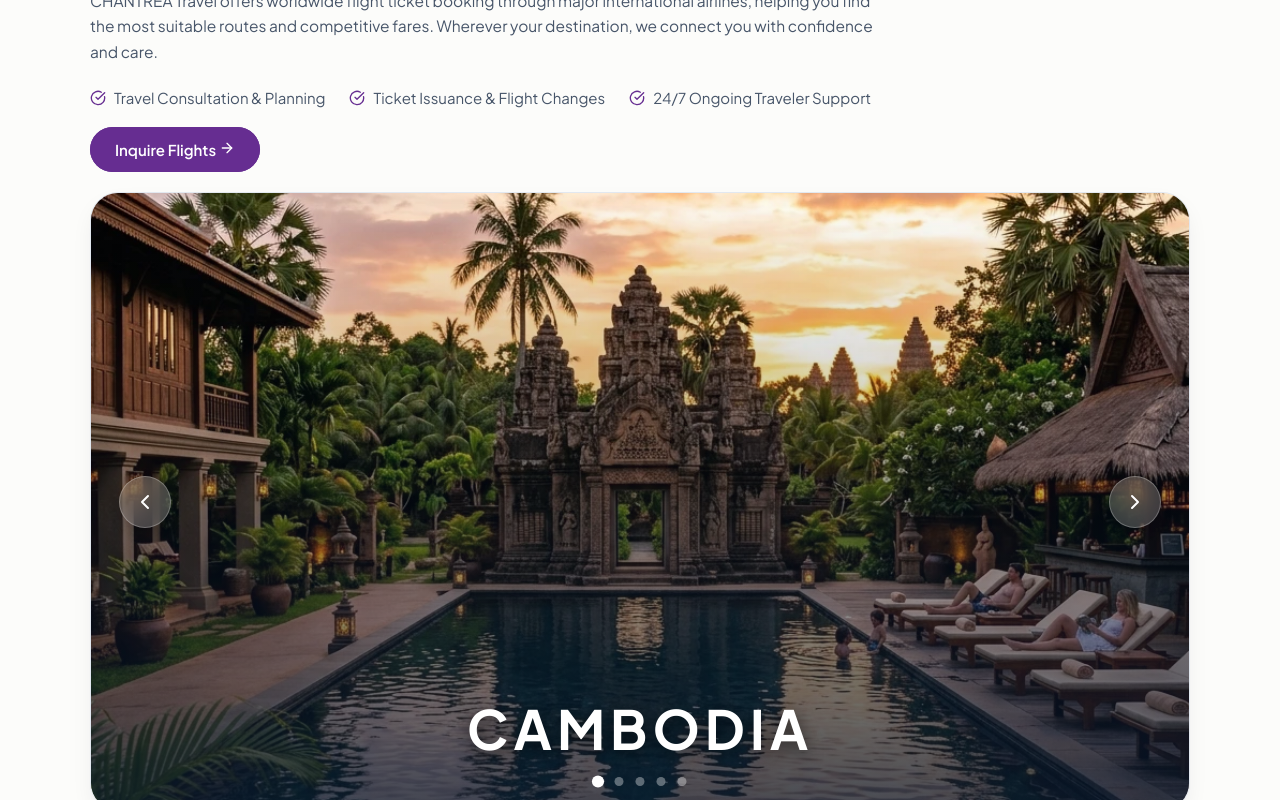
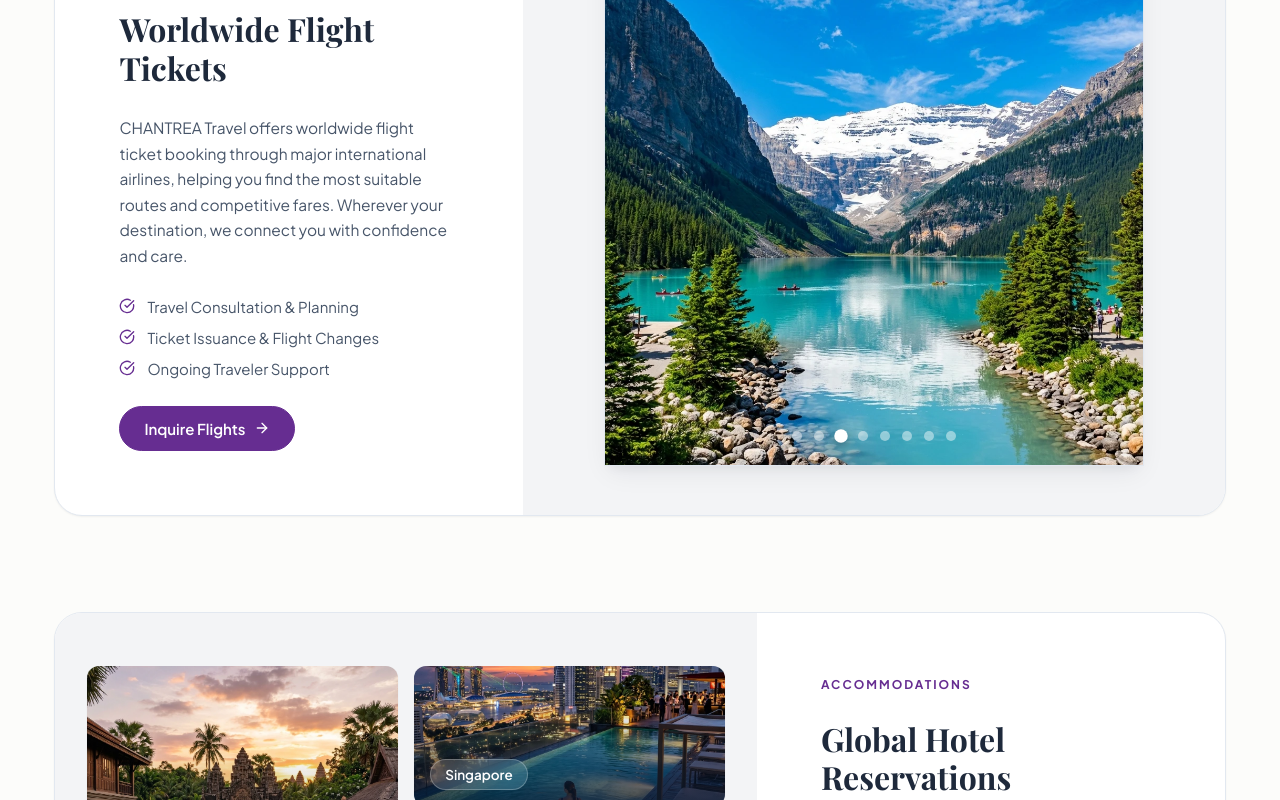
Before and after one commit to DavinaHorn/Chantrea-Travel, a React (Vite) app in the folder frontend/: page / in a window 1280 px wide. Shown: the part 1300-2100 px from the top of the page. Built offline with nearby package versions, Linux system fonts and the light colour scheme; a web font is replaced by a local one.

Commit message:
feat: redesign flight booking service section to use a balanced split column layout with an embedded auto-sliding visual slideshow

```diff
--- a/frontend/src/App.tsx
+++ b/frontend/src/App.tsx
@@ -5,7 +5,6 @@ import {
   Mail,
   CheckCircle,
   ChevronRight,
-  ChevronLeft,
   Menu,
   X,
   ChevronRightSquare,
@@ -113,13 +112,23 @@ function App() {
   const homepageAboutRef = useRef<HTMLDivElement | null>(null)
 
   const [activeFlightSlide, setActiveFlightSlide] = useState(0)
-  const flightSlides = [
-    { country: 'CAMBODIA', img: '/hotel_cambodia.webp' },
-    { country: 'VIETNAM', img: '/country_vietnam.webp' },
-    { country: 'CANADA', img: '/country_canada.webp' },
-    { country: 'AUSTRALIA', img: '/country_australia.webp' },
-    { country: 'CHINA', img: '/country_china.webp' }
+  const worldImages = [
+    '/hotel_cambodia.webp',
+    '/country_vietnam.webp',
+    '/country_canada.webp',
+    '/country_australia.webp',
+    '/country_china.webp',
+    '/hero_hotel.webp',
+    '/hero_flight.webp',
+    '/hero_visa.webp'
   ]
+
+  useEffect(() => {
+    const timer = setInterval(() => {
+      setActiveFlightSlide((prev) => (prev + 1) % worldImages.length)
+    }, 3000)
+    return () => clearInterval(timer)
+  }, [worldImages.length])
 
   useEffect(() => {
     const handleNavbarScroll = () => {
@@ -436,71 +445,49 @@ function App() {
                 </p>
               </div>
 
-              {/* Service 1: Worldwide Flight Tickets (Minimalist Slideshow) */}
-              <div
-                id="services-flights"
-                className="reveal-element"
-                style={{
-                  maxWidth: '1100px',
-                  margin: '0 auto 96px auto',
-                  width: '100%'
-                }}
-              >
-                <div style={{ display: 'flex', flexDirection: 'column', gap: '24px' }}>
-                  {/* Top: Information block */}
-                  <div style={{ display: 'flex', flexDirection: 'column', gap: '16px' }}>
+              {/* Service 1: Worldwide Flight Tickets */}
+              <div id="services-flights" className="service-block reveal-element">
+                <div className="service-row">
+                  {/* Left side: Information block */}
+                  <div className="service-col-info">
                     <span className="service-block-tag">Flight Booking</span>
                     <h3 className="service-block-title">Worldwide Flight Tickets</h3>
-                    <p className="service-block-text" style={{ maxWidth: '800px', margin: 0 }}>
+                    <p className="service-block-text">
                       CHANTREA Travel offers worldwide flight ticket booking through major international airlines, helping you find the most suitable routes and competitive fares. Wherever your destination, we connect you with confidence and care.
                     </p>
-                    <ul className="service-block-list" style={{ display: 'flex', flexDirection: 'row', flexWrap: 'wrap', gap: '24px', margin: '8px 0', padding: 0, listStyle: 'none' }}>
-                      <li className="service-block-item" style={{ margin: 0, display: 'flex', alignItems: 'center', gap: '8px' }}><CheckCircle size={16} /> Travel Consultation & Planning</li>
-                      <li className="service-block-item" style={{ margin: 0, display: 'flex', alignItems: 'center', gap: '8px' }}><CheckCircle size={16} /> Ticket Issuance & Flight Changes</li>
-                      <li className="service-block-item" style={{ margin: 0, display: 'flex', alignItems: 'center', gap: '8px' }}><CheckCircle size={16} /> 24/7 Ongoing Traveler Support</li>
+                    <ul className="service-block-list">
+                      <li className="service-block-item"><CheckCircle size={16} /> Travel Consultation & Planning</li>
+                      <li className="service-block-item"><CheckCircle size={16} /> Ticket Issuance & Flight Changes</li>
+                      <li className="service-block-item"><CheckCircle size={16} /> Ongoing Traveler Support</li>
                     </ul>
-                    <div style={{ marginTop: '8px' }}>
-                      <a href="#contact" className="nav-btn" onClick={(e) => { e.preventDefault(); navigate('/', 'contact'); }}>
+                    <a href="#contact" className="nav-btn" style={{ alignSelf: 'flex-start', display: 'inline-flex', alignItems: 'center', gap: '8px' }} onClick={(e) => { e.preventDefault(); navigate('/', 'contact'); }}>
                       Inquire Flights <ArrowRight size={16} />
                     </a>
                   </div>
-                  </div>
 
-                  {/* Bottom: Slideshow */}
-                  <div className="flights-slideshow-container" style={{ margin: '8px 0 0 0' }}>
+                  {/* Right side: Slideshow block */}
+                  <div className="service-col-visual">
+                    <div className="flights-embedded-slideshow">
                       <div className="flights-slideshow-track">
-                      {flightSlides.map((slide, index) => (
-                        <div
+                        {worldImages.map((src, index) => (
+                          <img
                             key={index}
-                          className={`flight-slide ${index === activeFlightSlide ? 'active' : ''}`}
-                        >
-                          <img src={slide.img} alt={slide.country} className="flight-slide-img" />
-                          <div className="flight-slide-overlay"></div>
-                          <div className="flight-slide-label-container">
-                            <span className="flight-slide-label">{slide.country}</span>
-                          </div>
-                        </div>
+                            src={src}
+                            alt="Worldwide travel destination"
+                            className={`flights-slide-img ${index === activeFlightSlide ? 'active' : ''}`}
+                          />
                         ))}
                       </div>
-
-                    {/* Navigation Buttons */}
-                    <button className="flight-slide-nav-btn prev" onClick={() => setActiveFlightSlide((prev) => (prev - 1 + flightSlides.length) % flightSlides.length)} aria-label="Previous Slide">
-                      <ChevronLeft size={24} />
-                    </button>
-                    <button className="flight-slide-nav-btn next" onClick={() => setActiveFlightSlide((prev) => (prev + 1) % flightSlides.length)} aria-label="Next Slide">
-                      <ChevronRight size={24} />
-                    </button>
-
-                    {/* Indicator Dots */}
-                    <div className="flight-slide-dots">
-                      {flightSlides.map((_, index) => (
+                      <div className="flights-slideshow-dots">
+                        {worldImages.map((_, index) => (
                           <button
                             key={index}
-                          className={`flight-slide-dot ${index === activeFlightSlide ? 'active' : ''}`}
+                            className={`flights-slideshow-dot ${index === activeFlightSlide ? 'active' : ''}`}
                             onClick={() => setActiveFlightSlide(index)}
                             aria-label={`Go to slide ${index + 1}`}
                           />
                         ))}
+                      </div>
                     </div>
                   </div>
                 </div>
--- a/frontend/src/index.css
+++ b/frontend/src/index.css
@@ -1736,18 +1736,18 @@ body {
   color: var(--text-primary);
 }
 
-/* Simplified Flights Slideshow Section */
-.flights-slideshow-container {
+/* Simplified Flights Embedded Slideshow Section */
+.flights-embedded-slideshow {
   position: relative;
   width: 100%;
-  max-width: 1100px;
-  margin: 16px 0 0 0;
-  aspect-ratio: 16 / 9;
-  border-radius: var(--radius-xl);
+  max-width: 540px;
+  aspect-ratio: 1.05 / 1;
+  border-radius: var(--radius-2xl);
   overflow: hidden;
   box-shadow: var(--shadow-lg);
+  background-color: var(--bg-secondary);
   border: 1px solid var(--border-light);
-  background-color: var(--bg-card);
+  margin: 0 auto;
 }
 
 .flights-slideshow-track {
@@ -1756,96 +1756,24 @@ body {
   height: 100%;
 }
 
-.flight-slide {
+.flights-slide-img {
   position: absolute;
-  top: 0;
-  left: 0;
-  width: 100%;
-  height: 100%;
-  opacity: 0;
-  visibility: hidden;
-  transition: opacity 0.5s ease-in-out, visibility 0.5s ease-in-out;
-}
-
-.flight-slide.active {
-  opacity: 1;
-  visibility: visible;
-}
-
-.flight-slide-img {
+  inset: 0;
   width: 100%;
   height: 100%;
   object-fit: cover;
-}
-
-.flight-slide-overlay {
-  position: absolute;
-  inset: 0;
-  background: linear-gradient(
-    to top,
-    rgba(10, 25, 47, 0.75) 0%,
-    rgba(10, 25, 47, 0.2) 60%,
-    rgba(10, 25, 47, 0) 100%
-  );
+  opacity: 0;
+  transition: opacity 0.6s cubic-bezier(0.25, 1, 0.5, 1);
+  z-index: 1;
+  border-radius: var(--radius-2xl);
+}
+
+.flights-slide-img.active {
+  opacity: 1;
   z-index: 2;
 }
 
-.flight-slide-label-container {
-  position: absolute;
-  bottom: 48px;
-  left: 0;
-  right: 0;
-  text-align: center;
-  pointer-events: none;
-  z-index: 3;
-}
-
-.flight-slide-label {
-  font-family: var(--font-sans);
-  font-size: clamp(28px, 4.5vw, 54px);
-  font-weight: 800;
-  letter-spacing: 5px;
-  color: #ffffff;
-  text-transform: uppercase;
-  text-shadow: 0 4px 16px rgba(0, 0, 0, 0.6);
-}
-
-.flight-slide-nav-btn {
-  position: absolute;
-  top: 50%;
-  transform: translateY(-50%);
-  width: 52px;
-  height: 52px;
-  border-radius: 50%;
-  background: rgba(255, 255, 255, 0.2);
-  backdrop-filter: blur(12px);
-  -webkit-backdrop-filter: blur(12px);
-  border: 1px solid rgba(255, 255, 255, 0.25);
-  color: #ffffff;
-  display: flex;
-  align-items: center;
-  justify-content: center;
-  cursor: pointer;
-  transition: all 0.25s cubic-bezier(0.25, 1, 0.5, 1);
-  z-index: 10;
-  box-shadow: 0 4px 12px rgba(0, 0, 0, 0.15);
-}
-
-.flight-slide-nav-btn:hover {
-  background: rgba(255, 255, 255, 0.35);
-  transform: translateY(-50%) scale(1.08);
-  border-color: rgba(255, 255, 255, 0.4);
-}
-
-.flight-slide-nav-btn.prev {
-  left: 28px;
-}
-
-.flight-slide-nav-btn.next {
-  right: 28px;
-}
-
-.flight-slide-dots {
+.flights-slideshow-dots {
   position: absolute;
   bottom: 24px;
   left: 50%;
@@ -1855,46 +1783,26 @@ body {
   z-index: 10;
 }
 
-.flight-slide-dot {
-  width: 9px;
-  height: 9px;
+.flights-slideshow-dot {
+  width: 10px;
+  height: 10px;
   border-radius: 50%;
-  background: rgba(255, 255, 255, 0.35);
+  background: rgba(255, 255, 255, 0.45);
   border: none;
   cursor: pointer;
-  transition: all 0.2s ease;
+  transition: all 0.25s cubic-bezier(0.25, 1, 0.5, 1);
   padding: 0;
 }
 
-.flight-slide-dot.active {
+.flights-slideshow-dot.active {
   background: #ffffff;
   transform: scale(1.35);
+  box-shadow: 0 2px 6px rgba(0, 0, 0, 0.3);
 }
 
 @media (max-width: 1024px) {
-  .flights-slideshow-container {
-    aspect-ratio: 4 / 3;
-    margin-top: 8px;
-  }
-
-  .flight-slide-nav-btn {
-    width: 42px;
-    height: 42px;
-  }
-
-  .flight-slide-nav-btn.prev {
-    left: 16px;
-  }
-
-  .flight-slide-nav-btn.next {
-    right: 16px;
-  }
-
-  .flight-slide-label-container {
-    bottom: 36px;
-  }
-
-  .flight-slide-label {
-    letter-spacing: 3px;
-  }
-}
+  .flights-embedded-slideshow {
+    max-width: 480px;
+    aspect-ratio: 1.1 / 1;
+  }
+}
```
Lines whose indentation alone changed are shown as unchanged.
